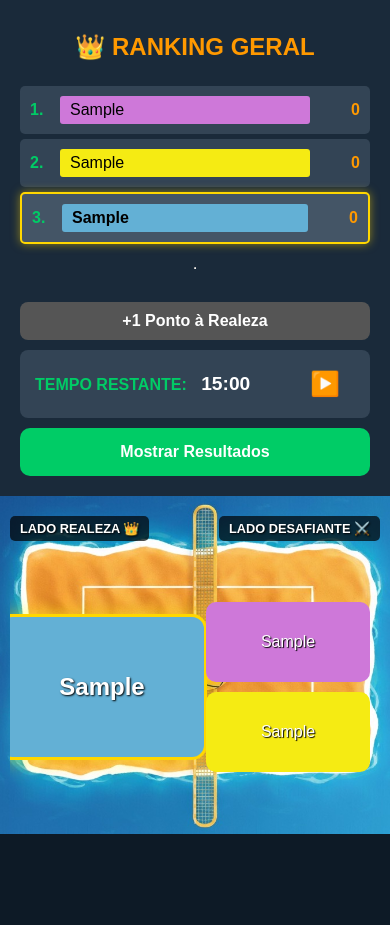
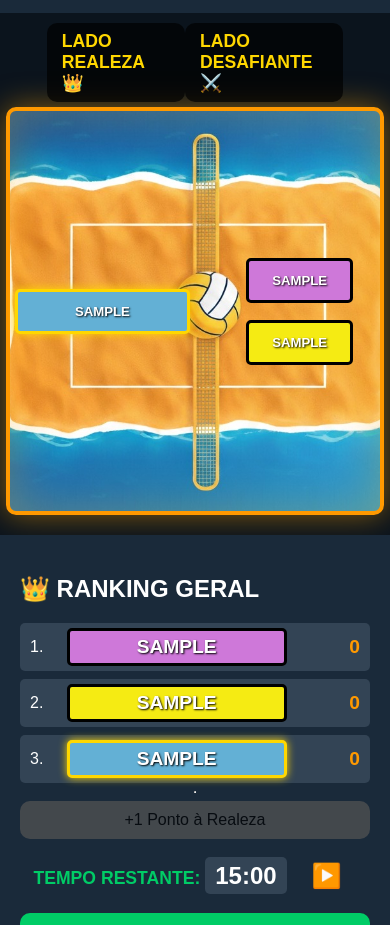
Before and after one commit to kelvin-alef/realeza-2025, a plain HTML site: page index.html in a window 390 px wide. Both pictures are taken after typing "Sample", "Sample", "Sample" into the empty fields and a click on the button "Iniciar Partida". Shown: the part 69-994 px from the top of the page. Before the commit the page ends 903 px from the top, so only its background shows below. Drawn offline with Linux system fonts and the light colour scheme.

Commit message:
rollback css

```diff
--- a/style.css
+++ b/style.css
@@ -77,6 +77,10 @@ header #title {
     padding: 10px 15px;
     border-radius: 10px;
     font-size: 0.9rem;
+    max-width: 400px;
+    width: 100%;
+    justify-content: center;
+    box-sizing: border-box;
 }
 
 .tiebreaker-config input[type="checkbox"] {
@@ -88,347 +92,375 @@ header #title {
 
 .team-input {
   display: flex;
+  align-items: center;
+  background: #222;
+  padding: 0.5rem;
+  border-radius: 10px;
   gap: 10px;
-  margin-bottom: 10px;
-  width: 100%;
-  max-width: 400px;
-  align-items: center;
 }
 
 .team-input input[type="text"] {
-  flex-grow: 1;
-  padding: 10px;
+  padding: 5px;
   border-radius: 5px;
-  border: 1px solid #334455;
-  background-color: #334455;
-  color: #fff;
+  border: none;
+  width: 150px;
 }
 
 .team-input input[type="color"] {
-  width: 40px;
-  height: 40px;
+  width: 50px;
+  height: 30px;
+  border: none;
+}
+
+.remove-btn {
+  background: red;
+  color: #fff;
+  padding: 5px 10px;
   border: none;
   border-radius: 5px;
-  padding: 0;
   cursor: pointer;
 }
 
-.remove-btn {
-  background-color: #cc0000;
-  color: white;
-  border: none;
-  padding: 8px 12px;
-  border-radius: 5px;
-  cursor: pointer;
-  font-weight: bold;
+.start-btn {
+    background: #00cc66;
+    color: #000;
 }
 
-.start-btn {
-  background-color: #00cc66;
-  color: white;
+.action-btn {
+    background: #ff9900;
+    color: #000;
+}
+
+.action-btn-full {
+    width: 100%;
+    margin-bottom: 5px;
+}
+
+button {
+  padding: 10px 20px;
+  font-size: 1rem;
   border: none;
-  padding: 15px 30px;
   border-radius: 10px;
   cursor: pointer;
-  font-size: 1.2rem;
-  font-weight: bold;
-  transition: background-color 0.3s;
+  transition: 0.3s;
 }
 
-.start-btn:hover:not(:disabled) {
-  background-color: #00aa44;
-}
-
-#addTeam {
-    background-color: #ff9900;
-    color: white;
-    border: none;
-    padding: 10px 20px;
-    border-radius: 5px;
-    cursor: pointer;
-    font-weight: bold;
+button:hover {
+    opacity: 0.8;
 }
 
 .main-container {
   display: flex;
-  flex-grow: 1;
-  overflow: hidden;
-  height: calc(100vh - 98px);
+  flex: 1;
+  height: calc(100vh - 84px);
 }
 
 #court {
-  flex: 2;
+  flex: 3;
+  background-color: #0b141d;
   position: relative;
-  background-image: url('background.jpg');
-  background-size: cover;
-  background-position: center;
-  background-repeat: no-repeat;
+  padding: 10px 0;
   display: flex;
   flex-direction: column;
-  padding: 10px;
-  box-sizing: border-box;
+  align-items: center;
+  justify-content: flex-start;
+  overflow: hidden;
 }
 
 #courtTitles {
+    width: 95%;
+    max-width: 900px;
     display: flex;
     justify-content: space-between;
-    padding: 10px 0;
+    align-items: center;
+    margin-bottom: 5px;
+    padding: 0 10px;
+}
+
+#courtDisplay {
+  background-image: url('background.jpg');
+  background-size: cover;
+  background-repeat: no-repeat;
+  background-position: center center;
+  width: 95%;
+  height: 95%;
+  flex-grow: 1;
+  max-height: calc(100vh - 160px);
+  max-width: 900px;
+  position: relative;
+  border-radius: 10px;
+  box-shadow: 0 0 30px rgba(255, 165, 0, 0.5), inset 0 0 50px rgba(255, 165, 0, 0.3);
+  border: 4px solid #ff9900;
+  display: flex;
+  flex-direction: row;
+  align-items: center;
+  justify-content: space-between;
+  padding: 0;
+  margin: 0 auto 10px auto;
 }
 
 .side-label {
     background: rgba(0, 0, 0, 0.7);
-    color: white;
-    padding: 5px 10px;
-    border-radius: 5px;
-    font-size: 0.8rem;
+    padding: 8px 15px;
+    border-radius: 10px;
     font-weight: bold;
-    text-shadow: 1px 1px 2px #000;
+    font-size: 1.1rem;
+    color: #ffd700;
+    z-index: 10;
 }
 
-#courtDisplay {
-    display: flex;
-    flex-grow: 1;
-    overflow: hidden;
+.top-left-label {
+    margin-left: 10%;
 }
 
-#kingSide, #challengerSide {
-    flex: 1;
-    display: flex;
-    flex-direction: column;
-    padding: 10px;
-    box-sizing: border-box;
-    align-items: center;
-    justify-content: center;
+.top-right-label {
+    margin-right: 10%;
 }
 
 #kingSide {
-    border-right: 2px dashed rgba(255, 255, 255, 0.3);
+    height: 100%;
+    flex: 1 1 50%;
+    display: flex;
+    justify-content: center;
+    align-items: center;
+    padding: 0;
 }
 
-.team-card {
-    border-radius: 15px;
-    padding: 20px;
-    margin: 10px;
-    box-shadow: 0 4px 8px rgba(0, 0, 0, 0.4);
-    color: white;
-    text-align: center;
-    font-weight: bold;
-    text-shadow: 1px 1px 2px #000;
-    cursor: pointer;
-    transition: transform 0.1s;
+#challengerSide {
+    height: 100%;
+    flex: 1 1 50%;
+    display: flex;
+    justify-content: center;
+    align-items: center;
+    padding: 0;
 }
 
-.team-card:active {
-    transform: scale(0.98);
+.team-card, .challenger {
+    background: rgba(0, 0, 0, 0.7);
+    color: white;
+    border: 3px solid #000;
+    font-weight: 700;
+    padding: 8px 4px;
+    text-align: center;
+    border-radius: 5px;
+    text-shadow: 1px 1px 2px #000;
+    transition: transform 0.2s;
+    margin: 5px;
+    text-transform: uppercase;
 }
 
 #kingCard {
-    width: 80%;
-    min-height: 100px;
-    display: flex;
-    align-items: center;
-    justify-content: center;
-    font-size: 1.5rem;
-    box-shadow: 0 0 20px rgba(255, 255, 0, 0.5);
+  font-weight: 700;
+  color: white;
+  text-shadow: 1px 1px 2px #000;
+  padding: 8px 12px;
+  width: 90%;
+  max-width: 200px;
+  min-width: 100px;
   border: 3px solid gold;
+  box-shadow: 0 0 10px gold;
+}
+
+#kingCard p {
+    margin: 4px 0;
+    font-size: 0.825rem;
 }
 
 .challenger-list {
   display: flex;
   flex-direction: column;
-    gap: 10px;
-    width: 100%;
-    max-width: 300px;
-    padding: 10px;
+  gap: 7px;
+  padding: 5px;
+  width: 50%;
+  max-width: 200px;
 }
 
 .challenger {
-    padding: 15px;
-    border-radius: 10px;
-    color: white;
-    text-align: center;
-    font-weight: 500;
   cursor: pointer;
-    transition: transform 0.1s, opacity 0.3s;
-    font-size: 1rem;
-    text-shadow: 1px 1px 1px #000;
+  width: 100%;
+  max-width: none;
+  min-width: 0;
 }
 
-.challenger:hover {
-    opacity: 0.9;
+.challenger p {
+    margin: 4px 0;
+    font-size: 0.825rem;
 }
 
 #scoreBoard {
-    flex: 1;
-    background-color: #1a2a3a;
+  flex: 1 1 350px;
+  min-width: 300px;
+  background: #1a2a3a;
   padding: 20px;
+  overflow-y: hidden;
+  box-shadow: -4px 0 6px rgba(0, 0, 0, 0.4);
   display: flex;
   flex-direction: column;
-    gap: 15px;
-    overflow-y: auto;
 }
 
-#scoreBoard h2 {
+#infoBoard {
     text-align: center;
+    margin-top: auto;
+}
+
+#showResultsBtn {
+    margin-top: 5px;
+    margin-bottom: 10px;
+}
+
+#showResultsBtn:disabled, #addPoints:disabled {
+    background: #555;
+    cursor: not-allowed;
+    opacity: 0.7;
+}
+
+.timer-display-group {
+    display: flex;
+    align-items: center;
+    justify-content: center;
+    gap: 10px;
+    margin: 10px 0;
+}
+
+.timer-control-btn {
+    padding: 10px 15px;
+    font-size: 1.5rem;
+    line-height: 1;
+    width: auto;
+    background: none;
     color: #ff9900;
-    margin: 0 0 10px 0;
+}
+
+.timer-control-btn:hover {
+    opacity: 0.7;
+    background: rgba(255, 255, 255, 0.1);
+}
+
+#timer {
+    font-size: 1.1rem;
+    font-weight: bold;
+    color: #fff;
+    background: none;
+    padding: 0;
+    margin: 0;
+}
+#timer span {
+    background: #334455;
+    padding: 5px 10px;
+    border-radius: 5px;
+    font-size: 1.5rem;
 }
 
 #rankingList {
     display: flex;
     flex-direction: column;
-    gap: 5px;
-    flex-grow: 1;
+    gap: 8px;
 }
-
 .rank-item {
   display: grid;
-    grid-template-columns: 30px 1fr 50px;
+  grid-template-columns: 0.5fr 3fr 1fr;
+  align-items: center;
+  padding: 5px 10px;
+  border-radius: 5px;
+  font-size: 1rem;
   background-color: #334455;
-    padding: 10px;
-    border-radius: 5px;
-    align-items: center;
-    font-weight: 500;
-    font-size: 1rem;
   cursor: pointer;
   transition: background-color 0.2s;
 }
 
 .rank-item:hover {
-    background-color: #445566;
-}
-
-.rank-item span:nth-child(1) {
-    font-weight: bold;
-    color: #00cc66;
+    background-color: #4a5a6b;
 }
 
 .rank-item span:nth-child(2) {
-    text-align: left;
+    font-size: 1.2rem;
+    font-weight: 700;
     padding: 5px 10px;
-    border-radius: 3px;
-    color: black !important;
+    border-radius: 5px;
+    text-align: center;
+    color: white !important;
+    text-shadow: 1px 1px 2px #000;
+    border: 3px solid #000;
+    text-transform: uppercase;
 }
 
 .rank-item span:nth-child(3) {
+    text-align: right;
+    font-size: 1.2rem;
     font-weight: bold;
-    color: #ff9900;
-    text-align: right;
-}
-
-.king-rank {
-    border: 2px solid gold;
-    box-shadow: 0 0 10px rgba(255, 215, 0, 0.5);
-    font-weight: bold;
-    background-color: #445566;
-}
-
-#infoBoard {
-    display: flex;
-    flex-direction: column;
-    gap: 10px;
-    flex-shrink: 0;
-    padding-top: 10px;
-}
-
-.action-btn {
-    padding: 10px 15px;
-    border-radius: 8px;
-    border: none;
-    cursor: pointer;
-    font-weight: bold;
-    transition: background-color 0.3s;
-}
-
-.action-btn-full {
-    background-color: #00cc66;
-    color: white;
-    font-size: 1rem;
-}
-
-.action-btn-full:hover:not(:disabled) {
-    background-color: #00aa44;
-}
-
-.action-btn:disabled {
-    background-color: #555;
-    cursor: not-allowed;
-}
-
-.timer-display-group {
-    display: flex;
-    justify-content: space-between;
-    align-items: center;
-    background-color: #334455;
-    padding: 10px 15px;
-    border-radius: 8px;
-}
-
-#timer {
-    margin: 0;
-    font-size: 1rem;
-    font-weight: bold;
-    color: #fff;
-}
-
-#timeValue {
-    font-size: 1.2rem;
-    margin-left: 10px;
-    color: #00cc66;
-    transition: color 0.5s;
-}
-
-.timer-control-btn {
-    background: none;
-    border: none;
-    cursor: pointer;
-    font-size: 1.5rem;
     color: #ff9900;
 }
 
+.rank-item.king-rank span:nth-child(2) {
+    border: 3px solid gold;
+    box-shadow: 0 0 8px gold;
+}
+
 #resultsScreen {
-    padding: 20px;
-    justify-content: center;
+    justify-content: flex-start;
     align-items: center;
+    padding: 20px 10px;
+    background-color: #0b141d;
+    text-align: center;
     overflow-y: auto;
+    min-height: 100vh;
 }
 
 .results-container {
+    background: #1a2a3a;
+    padding: 20px;
+    border-radius: 15px;
+    max-width: 700px;
     width: 100%;
-    max-width: 800px;
-    padding: 20px;
-    background-color: #1a2a3a;
-    border-radius: 15px;
     box-shadow: 0 0 20px rgba(0, 0, 0, 0.5);
+    margin-top: 10px;
+    margin-bottom: 20px;
+
     display: flex;
     flex-direction: column;
-    gap: 20px;
+    max-height: calc(100vh - 40px);
 }
 
-.results-container h1 {
-    text-align: center;
-    color: #00cc66;
-    margin-top: 0;
+#tournamentHistoryDisplay {
+    flex-grow: 1;
+    max-height: calc(100vh - 300px);
+    overflow-y: auto;
+    padding: 10px;
+    border: 1px solid #334455;
+    border-radius: 8px;
+    background: #0d1a26;
+    margin-bottom: 20px;
 }
 
 .round-summary-card {
-    background-color: #2a3a4a;
-    padding: 15px;
-    border-radius: 10px;
-    margin-bottom: 15px;
-    box-shadow: 0 2px 4px rgba(0, 0, 0, 0.3);
+    margin-bottom: 20px;
+    padding: 10px 0;
+    border-bottom: 3px solid #334455;
+}
+
+.round-summary-card:last-child {
+    border-bottom: none;
 }
 
 .round-summary-card h2 {
-    font-size: 1.2rem;
-    color: #ff9900;
-    text-align: center;
-    margin: 0 0 10px 0;
+    font-size: 1.4rem;
+    font-weight: bold;
+    color: #ffd700;
+    margin: 10px 0;
+    text-transform: uppercase;
 }
 
 .results-table {
+    display: flex;
+    flex-direction: column;
+    width: 100%;
+    margin-top: 10px;
+    font-size: 0.9rem;
+}
+
+.results-table .header, .results-table .row {
     display: grid;
-    grid-template-columns: 50px 1fr repeat(2, 1fr);
+    grid-template-columns: 0.5fr 2fr 1fr 1.5fr;
     padding: 10px;
     border-radius: 5px;
     margin-bottom: 3px;
@@ -482,44 +514,32 @@ header #title {
     }
 
     #court {
-        min-height: 40vh;
-        order: 2;
+        min-height: auto;
     }
 
-    #scoreBoard {
-        order: 1;
-        max-height: 60vh;
+    #courtDisplay {
+        height: 50vh;
+        max-height: 400px;
     }
 
-    .challenger-list {
-        max-width: none;
+    .results-table .header, .results-table .row {
+        grid-template-columns: 0.5fr 2fr 1fr 1.5fr;
+        font-size: 0.7rem;
+        padding: 8px 5px;
     }
 
-    #kingCard {
-        width: 100%;
-        max-width: 250px;
+    .round-summary-card h2 {
+        font-size: 1.1rem;
     }
 
-    .results-table {
-        grid-template-columns: 30px 1fr 1fr;
-        font-size: 0.7rem;
-    }
-
-    .results-table .row span:nth-child(4) {
-        display: none;
-    }
-
-    .results-table .header {
-        display: grid;
-        grid-template-columns: 30px 1fr 1fr;
-    }
-
-    .results-table .header span:nth-child(4) {
-        display: none;
+    #tournamentHistoryDisplay {
+        max-height: calc(100vh - 250px);
     }
 
     .results-container {
-        padding: 10px;
-        margin-top: 20px;
+        padding: 15px;
+        margin-left: 5px;
+        margin-right: 5px;
+        max-height: calc(100vh - 20px);
     }
 }
```
Lines whose indentation alone changed are shown as unchanged.
